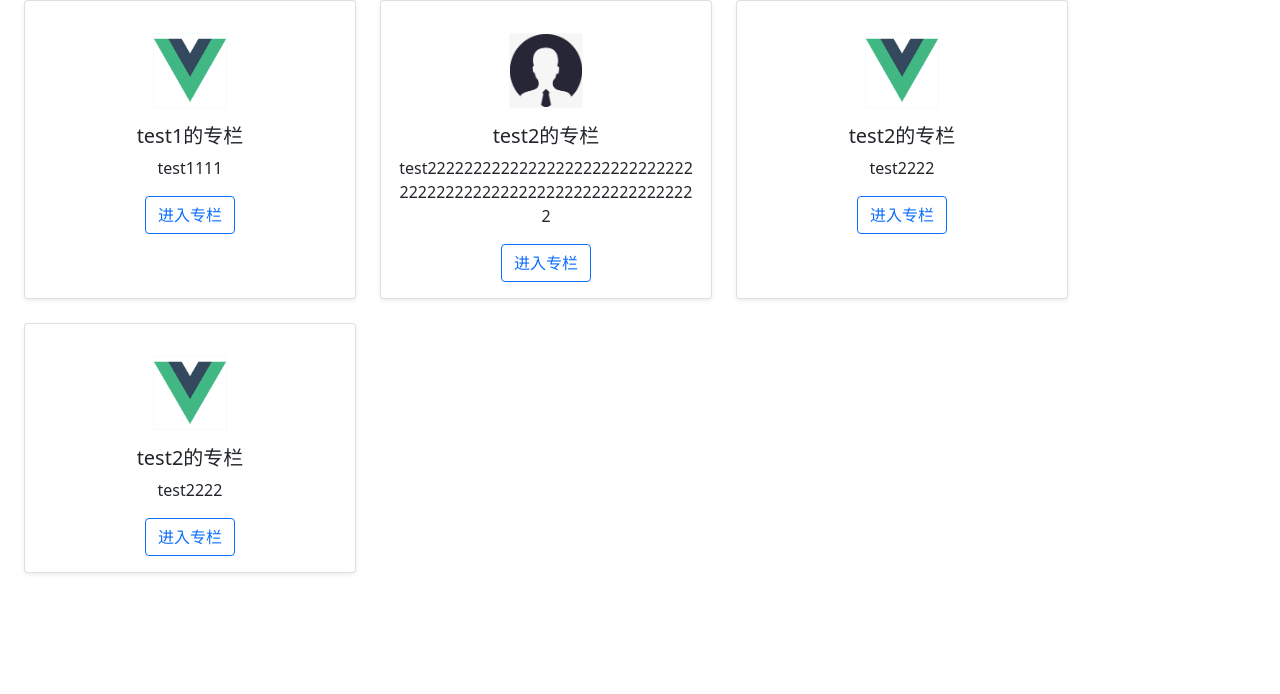
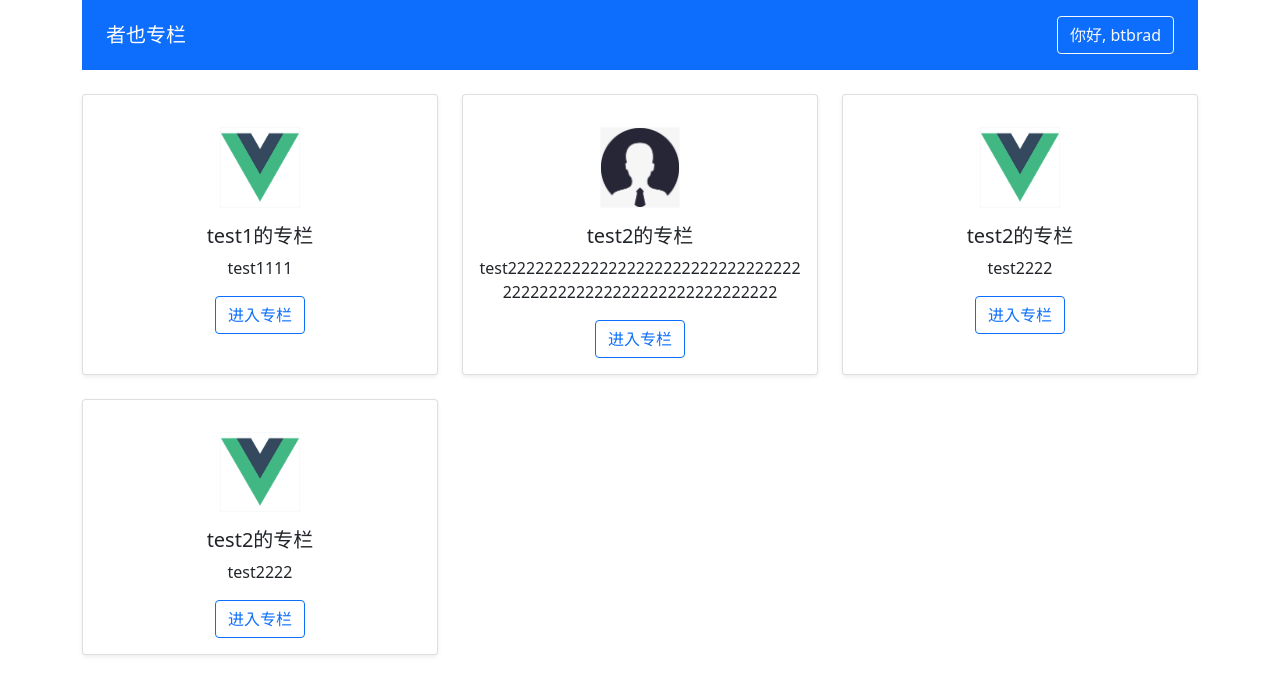
Before and after one commit to btbrad/zheye, a Vue app: page / in a window 1280 px wide. Shown: the top 694 px of the page. Built offline with nearby package versions, Linux system fonts and the light colour scheme.

Commit message:
头部通栏

```diff
--- a/src/App.vue
+++ b/src/App.vue
@@ -1,5 +1,6 @@
 <template>
-  <div class="container row">
+  <div class="container">
+    <global-header :user="currentUser"></global-header>
     <column-list :list="list"></column-list>
   </div>
 </template>
@@ -8,7 +9,12 @@
 import { defineComponent } from 'vue'
 import 'bootstrap/dist/css/bootstrap.min.css'
 import ColumnList, { ColumnProps } from './components/ColumnList.vue'
+import GlobalHeader, { UserProps } from './components/GlobalHeader.vue'
 
+const currentUser: UserProps = {
+  isLogin: true,
+  name: 'btbrad'
+}
 const testData: ColumnProps[] = [
   {
     id: 1,
@@ -38,11 +44,13 @@
 export default defineComponent({
   name: 'App',
   components: {
-    ColumnList
+    ColumnList,
+    GlobalHeader
   },
   setup () {
     return {
-      list: testData
+      list: testData,
+      currentUser
     }
   }
 })
--- /dev/null
+++ b/src/components/GlobalHeader.vue
@@ -0,0 +1,41 @@
+<template>
+  <nav class="navbar navbar-dark bg-primary justify-content-between mb-4 px-4">
+    <a class="navbar-brand" href="#">者也专栏</a>
+    <ul v-if="!user.isLogin" class="list-inline mb-0">
+      <li class="list-inline-item">
+        <a href="#" class="btn btn-outline-light my-2">登录</a>
+      </li>
+      <li class="list-inline-item">
+        <a href="#" class="btn btn-outline-light my-2">注册</a>
+      </li>
+    </ul>
+    <ul v-else class="list-inline mb-0">
+      <li class="list-inline-item">
+        <a href="#" class="btn btn-outline-light my-2">你好, {{ user.name }}</a>
+      </li>
+    </ul>
+  </nav>
+</template>
+
+<script lang="ts">
+import { defineComponent, PropType } from 'vue'
+export interface UserProps {
+  isLogin: boolean;
+  name?: string;
+  id?: number;
+}
+
+export default defineComponent({
+  name: 'GlobalHeader',
+  props: {
+    user: {
+      type: Object as PropType<UserProps>,
+      required: true
+    }
+  }
+})
+</script>
+
+<style scoped>
+
+</style>
```
Also changed, not shown: 1 other file (tests, documents, lock files or other folders).
